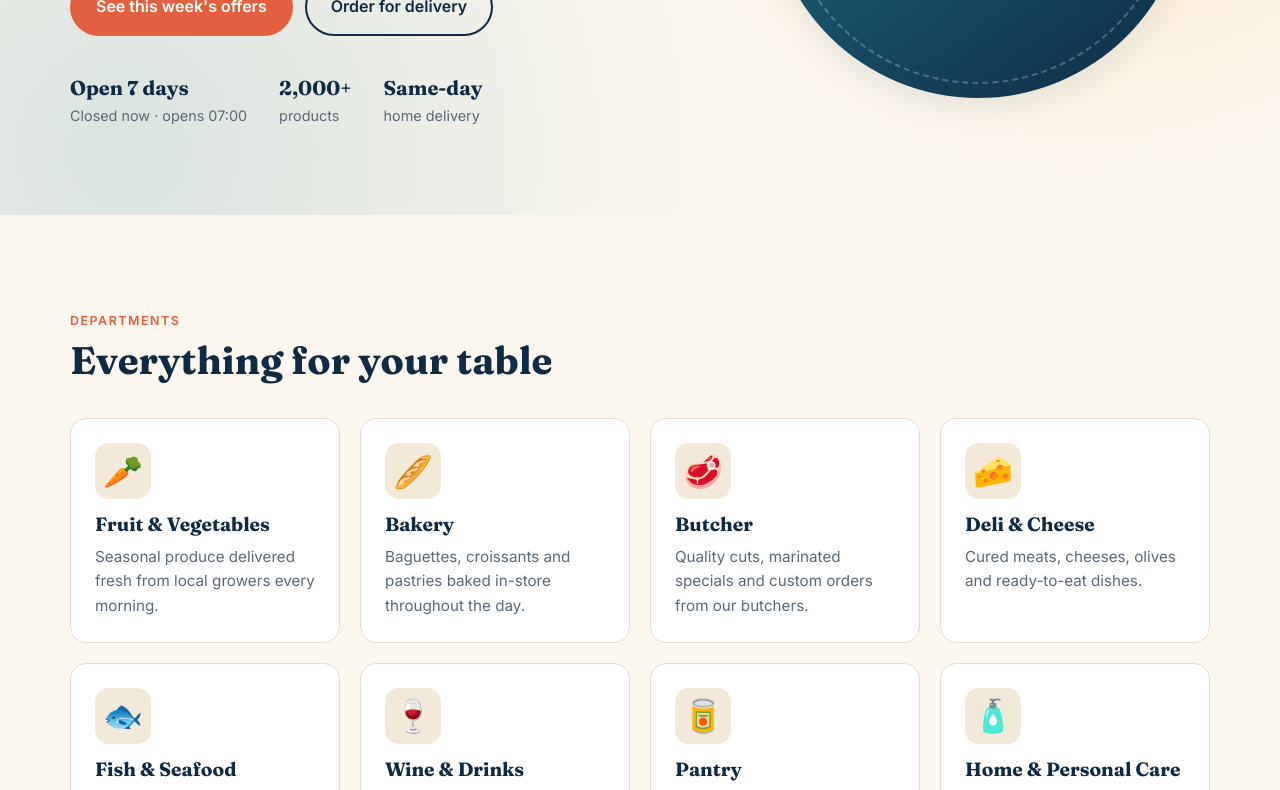
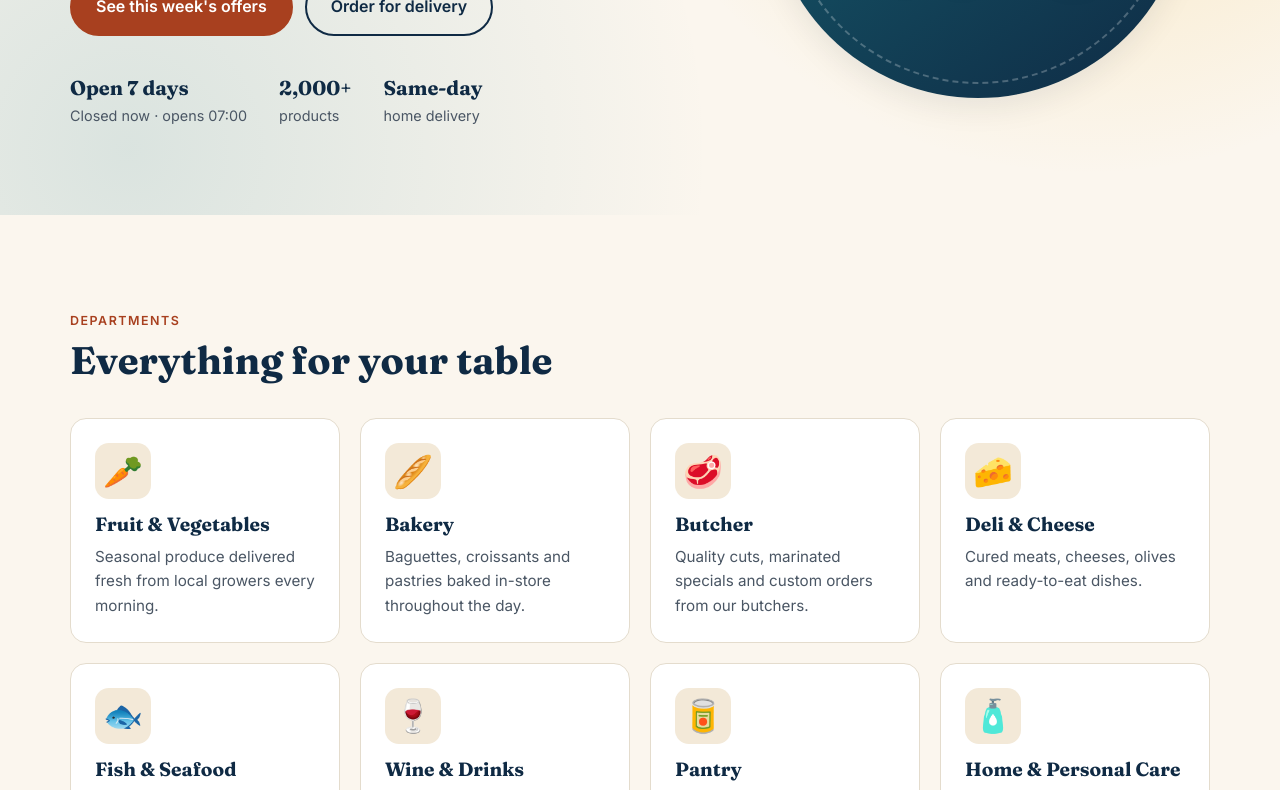
Before and after one commit to Milciadescm/developments, a plain HTML site: page saint-tropez/index.html in a window 1280 px wide. Shown: the part 512-1302 px from the top of the page. Drawn offline with Linux system fonts and the light colour scheme.

Commit message:
Raise text and button contrast to meet WCAG AA
Co-Authored-By: Claude Opus 5.5 <noreply@anthropic.com>
Claude-Session: https://claude.ai/code/session_01YMotvfEiXkT1ybBdAu7ogk

```diff
--- a/saint-tropez/styles.css
+++ b/saint-tropez/styles.css
@@ -1,14 +1,14 @@
 :root {
   --navy: #0f2a44;
   --navy-2: #173a5c;
-  --sea: #1f7a8c;
+  --sea: #176473;
   --sand: #fbf6ee;
   --sand-2: #f3e9d8;
-  --coral: #e2603f;
-  --coral-dark: #c44e30;
+  --coral: #a8401f;
+  --coral-dark: #8a3418;
   --lemon: #f2c14e;
   --ink: #1d2733;
-  --muted: #5b6876;
+  --muted: #4a5664;
   --line: #e4dccd;
   --white: #ffffff;
   --radius: 16px;
```
